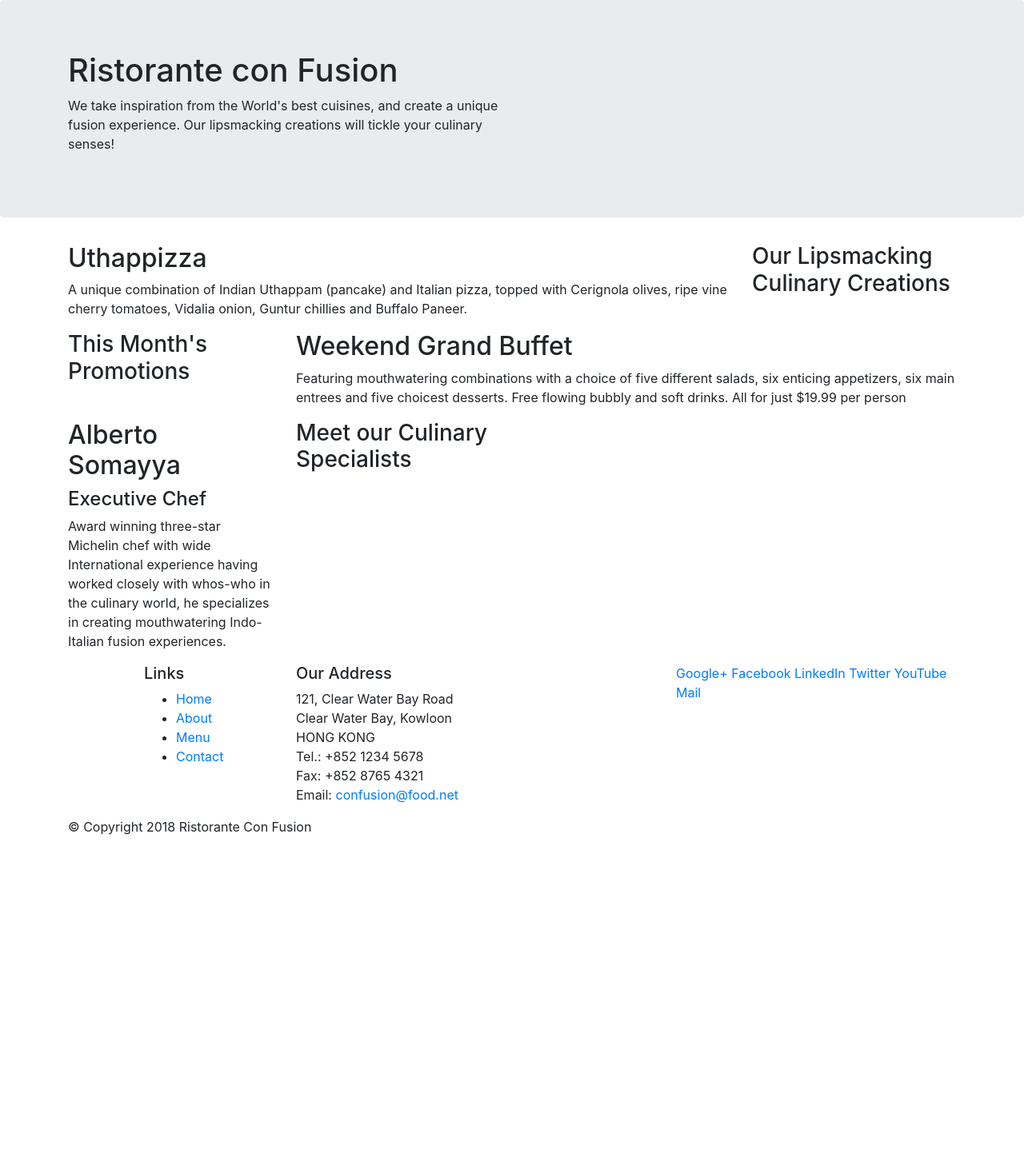
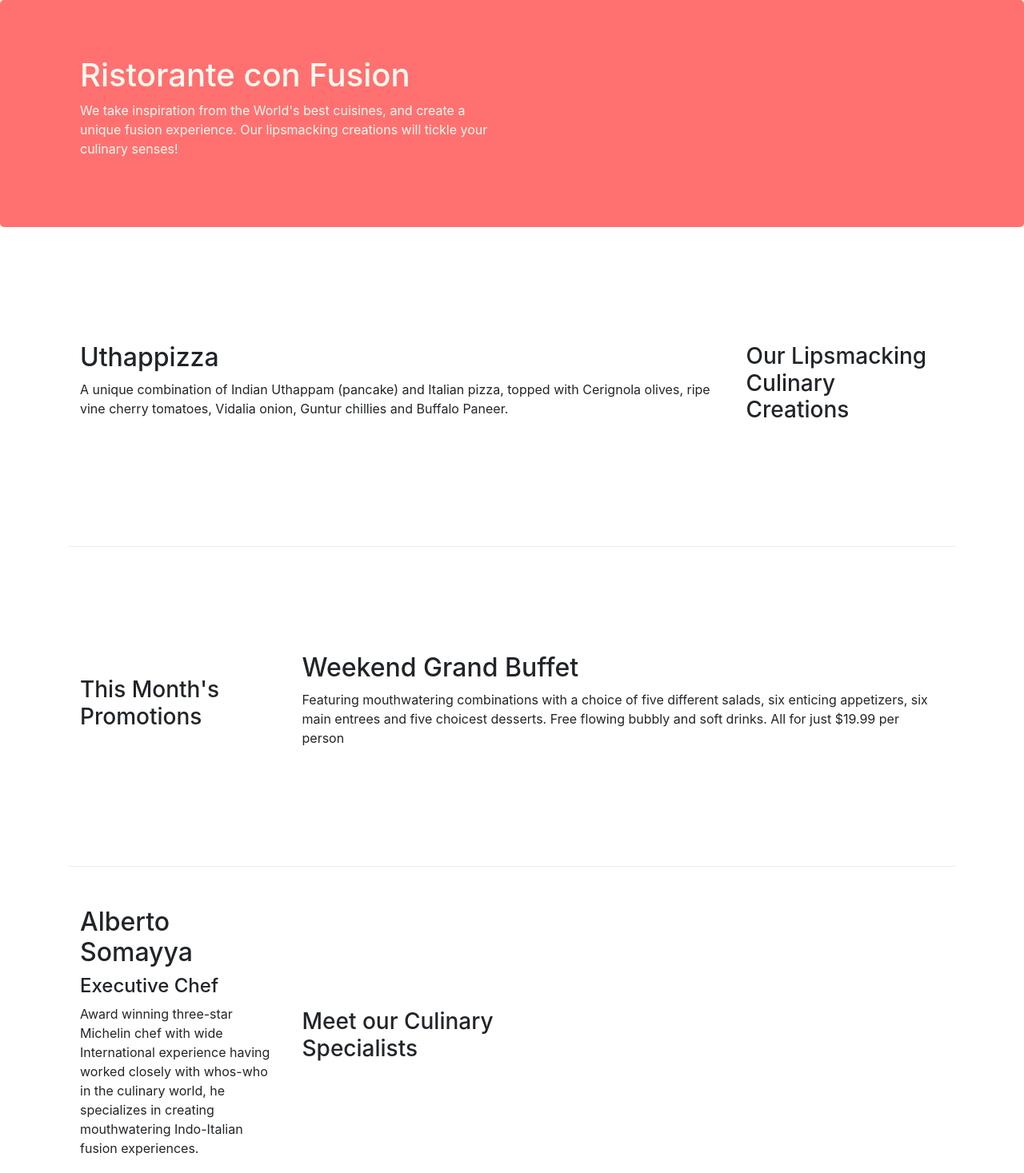
Before and after one commit to haniyarasberry/RistoranteconFusion, a website: page index.html in a window 1280 px wide. Shown: the top 1467 px of the page at 80% size. Before the commit the page ends 1062 px from the top, so only its background shows below. Drawn offline with nearby package versions, Linux system fonts and the light colour scheme.

Commit message:
Bootstrap Grid Part 2

```diff
--- /dev/null
+++ b/css/styles.css
@@ -0,0 +1,32 @@
+.row-header {
+    margin: 0px auto;
+    padding: 0px auto;
+}
+
+.row-content {
+    margin: 0px auto;
+    padding: 50px 0px 50px 0px;
+    border-bottom: 1px ridge;
+    min-height: 400px;
+
+}
+
+.footer {
+    background-color: #ffcbe3;
+    margin: 0px auto;
+    padding: 20px 0px 20px 0px;
+}
+
+.jumbotron {
+    padding: 70px 30px 70px 30px;
+    margin: 0px auto;
+    background: rgb(255, 113, 113);
+    color: floralwhite;
+
+}
+
+.address {
+    font-size: 80%;
+    margin: 0px;
+    color: #0f0f0f;
+}
--- a/index.html
+++ b/index.html
@@ -8,6 +8,7 @@
 
     <!-- Bootstrap CSS -->
     <link rel="stylesheet" href="node_modules/bootstrap/dist/css/bootstrap.min.css">
+    <link rel="stylesheet" href="css/styles.css">
     <title>Ristorante Con Fusion</title>
 </head>
 
@@ -15,7 +16,7 @@
 
     <header class="jumbotron">
         <div class="container">
-            <div class="row">
+            <div class="row row-header">
                 <div class="col-12 col-sm-6">
                     <h1>Ristorante con Fusion</h1>
                     <p>We take inspiration from the World's best cuisines, and create a unique fusion experience. Our lipsmacking creations will tickle your culinary senses!</p>
@@ -27,7 +28,7 @@
     </header>
 
     <div class="container">
-        <div class="row">
+        <div class="row row-content align-items-center">
             <div class="col-12 col-sm-4 order-sm-last col-md-3">
                 <h3>Our Lipsmacking Culinary Creations</h3>
             </div>
@@ -38,7 +39,7 @@
         </div>
 
 
-        <div class="row">
+        <div class="row row-content align-items-center">
             <div class="col-12 col-sm-4 col-md-3">
                 <h3>This Month's Promotions</h3>
             </div>
@@ -48,7 +49,7 @@
             </div>
         </div>
 
-        <div class="row">
+        <div class="row row-content align-items-center">
             <div class="col-12 col-sm-4 order-sm-last col-md-3">
                 <h3>Meet our Culinary Specialists</h3>
             </div>
@@ -60,19 +61,19 @@
         </div>
     </div>
 
-    <footer>
+    <footer class="footer">
         <div class="container">
             <div class="row">
                 <div class="col-4 offset-1 col-sm-2">
                     <h5>Links</h5>
-                    <ul>
+                    <ul class="list-unstyled">
                         <li><a href="#">Home</a></li>
                         <li><a href="#">About</a></li>
                         <li><a href="#">Menu</a></li>
                         <li><a href="#">Contact</a></li>
                     </ul>
                 </div>
-                <div class="col-7 col-sm-5">
+                <div class="col-6 col-sm-5">
                     <h5>Our Address</h5>
                     <address>
 		              121, Clear Water Bay Road<br>
@@ -83,8 +84,8 @@
 		              Email: <a href="mailto:confusion@food.net">confusion@food.net</a>
 		           </address>
                 </div>
-                <div class="col-12 col-sm-4">
-                    <div>
+                <div class="col-12 col-sm-4 align-self-center">
+                    <div class="text-center">
                         <a href="http://google.com/+">Google+</a>
                         <a href="http://www.facebook.com/profile.php?id=">Facebook</a>
                         <a href="http://www.linkedin.com/in/">LinkedIn</a>
@@ -94,7 +95,7 @@
                     </div>
                 </div>
            </div>
-           <div class="row">
+           <div class="row justify-content-center">
                 <div class="col-auto">
                     <p>© Copyright 2018 Ristorante Con Fusion</p>
                 </div>
```
